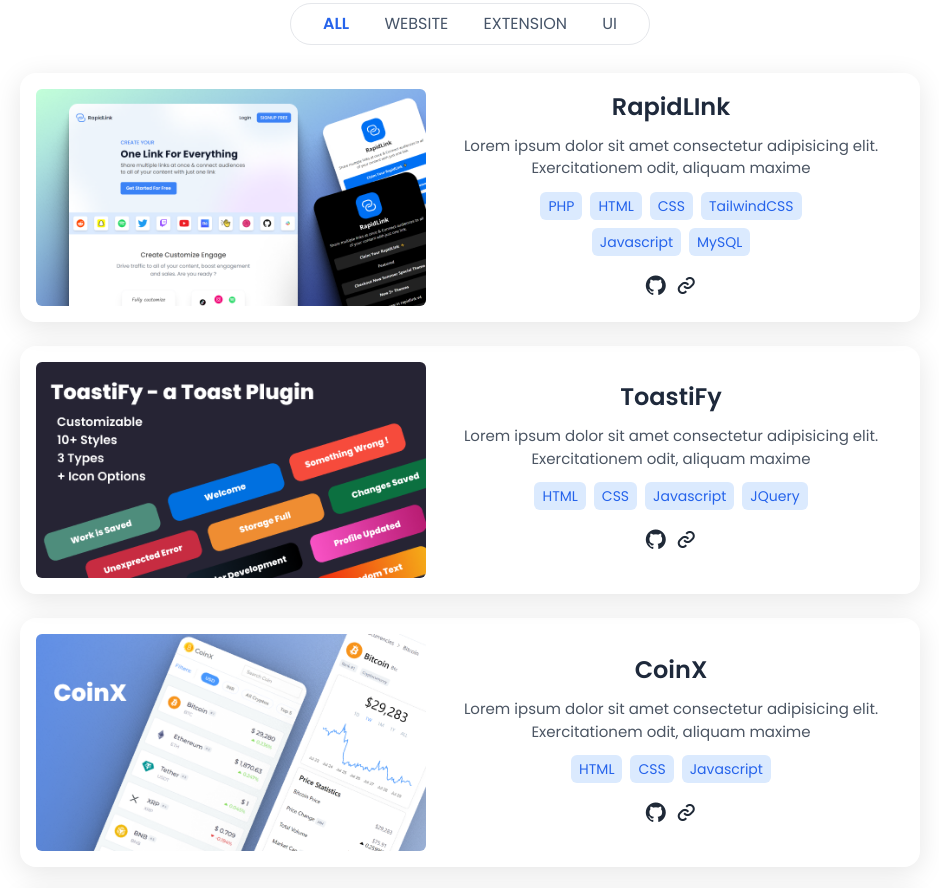
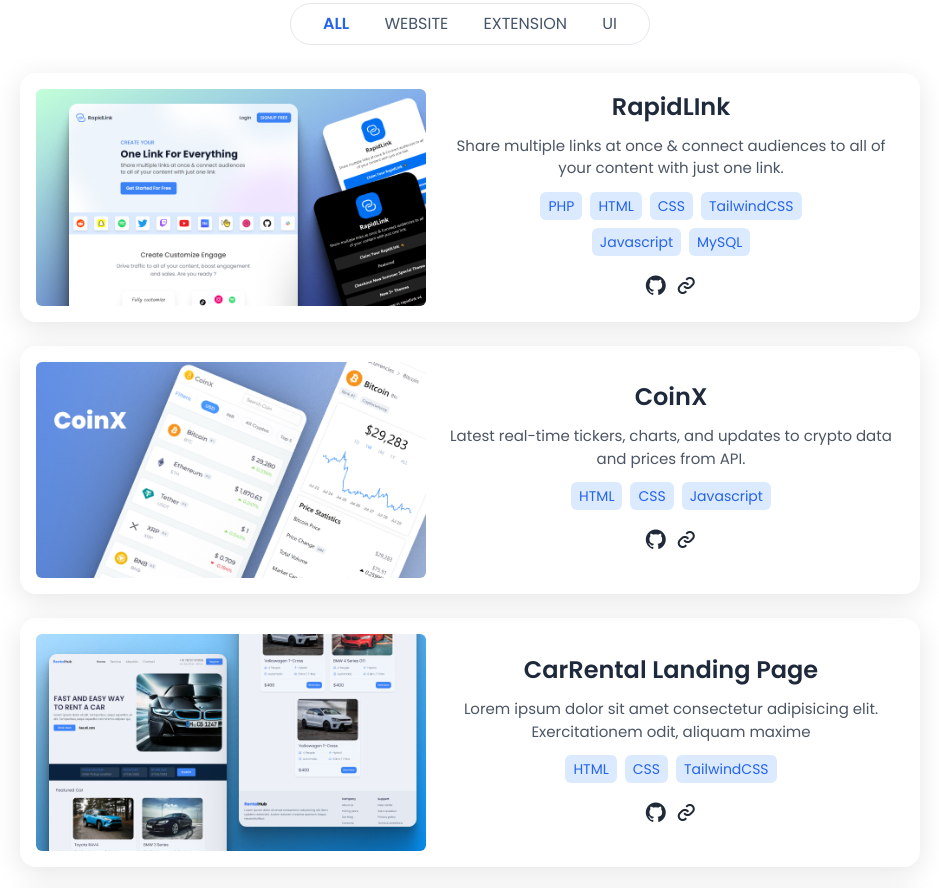
Before and after one commit to iam-jayy/iam-jayy.github.io, a plain HTML site: page index.html in a window 1280 px wide. Shown: the part 1257-2145 px from the top of the page, without its empty margins (170-1109 px from the left). Drawn offline with nearby package versions, Linux system fonts and the light colour scheme.

Commit message:
Update index.html
Small Change In Project Desc

```diff
--- a/index.html
+++ b/index.html
@@ -102,7 +102,7 @@
             <img class="w-full max-w-[390px]  sm:w-1/2 rounded-md" src="images/RapidLink.png" alt="">
             <div class="w-full text-center">
                 <h1 class="text-2xl text-slate-800 font-semibold mb-3">RapidLInk</h1>
-                <p class="text-[15px] text-gray-600 mb-3">Lorem ipsum dolor sit amet consectetur adipisicing elit. Exercitationem odit, aliquam maxime </p>
+                <p class="text-[15px] text-gray-600 mb-3">Share multiple links at once & connect audiences to all of your content with just one link.</p>
                 <div class="w-full max-w-[300px] mx-auto text-sm flex flex-wrap justify-center items-center gap-2">
                     <span class="bg-blue-100 text-blue-600 px-2 py-1 rounded-md">PHP</span>
                     <span class="bg-blue-100 text-blue-600 px-2 py-1 rounded-md">HTML</span>
@@ -122,7 +122,7 @@
             </div>
         </div>
 
-        <!-- ToastiFy -->
+        <!-- ToastiFy
         <div class="projcard ext w-full max-w-[900px] flex flex-col sm:flex-row items-center gap-y-4 gap-x-3 rounded-2xl px-4 py-4" style="box-shadow: 0px 6px 28px 0px rgba(0,0,0,0.1);">
             <img class="w-full max-w-[390px]  sm:w-1/2 rounded-md" src="images/Popup.png" alt="">
             <div class="text-center">
@@ -143,14 +143,14 @@
                     </a>
                 </div>
             </div>
-        </div>
+        </div> -->
 
         <!-- CoinX -->
         <div class="projcard web w-full max-w-[900px] flex flex-col sm:flex-row items-center gap-y-4 gap-x-3 rounded-2xl px-4 py-4" style="box-shadow: 0px 6px 28px 0px rgba(0,0,0,0.1);">
             <img class="w-full max-w-[390px]  sm:w-1/2 rounded-md" src="images/CoinX.png" alt="">
             <div class="text-center">
                 <h1 class="text-2xl text-slate-800 font-semibold mb-3">CoinX</h1>
-                <p class="text-[15px] text-gray-600 mb-3">Lorem ipsum dolor sit amet consectetur adipisicing elit. Exercitationem odit, aliquam maxime </p>
+                <p class="text-[15px] text-gray-600 mb-3">Latest real-time tickers, charts, and updates to crypto data and prices from API.</p>
                 <div class="w-full max-w-[300px] mx-auto text-sm flex flex-wrap justify-center items-center gap-2">
                     <span class="bg-blue-100 text-blue-600 px-2 py-1 rounded-md">HTML</span>
                     <span class="bg-blue-100 text-blue-600 px-2 py-1 rounded-md">CSS</span>
```
